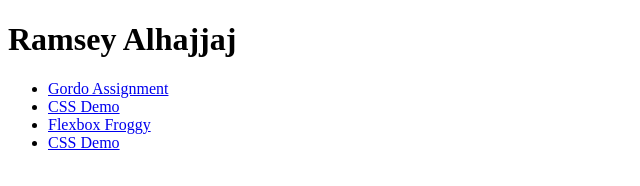
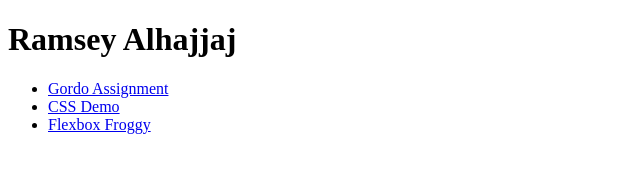
Before and after one commit to RamseyAlh/ifsc-1310, a plain HTML site: page index.html in a window 1280 px wide. Shown: the full height of the page, 0-640 px from the left. Drawn offline with Linux system fonts and the light colour scheme.

Commit message:
link fixed

```diff
--- a/index.html
+++ b/index.html
@@ -23,9 +23,6 @@
       <li>
         <a href="flexboxfroggy/index.html" title="Flexbox Froggy">Flexbox Froggy</a>
       </li>
-      <li>
-        <a href="css-demo/index.html" title="CSS Demo">CSS Demo</a>
-      </li>
     </ul>
   </nav>
 </body>
```
